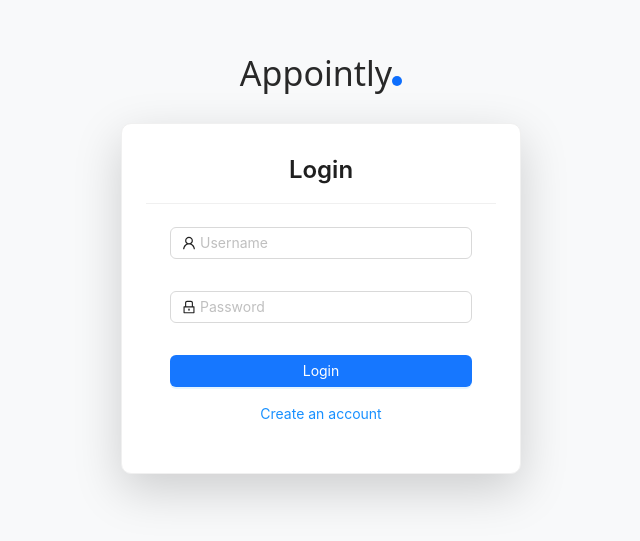
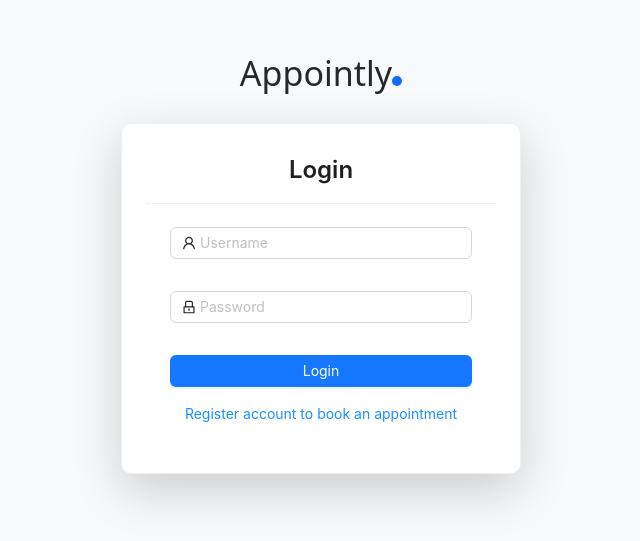
Before and after one commit to joules19/appointly-frontend, a React (Vite) app: page /login in a window 1280 px wide. Shown: the part 139-680 px from the top of the page, without its empty margins (319-959 px from the left). Built offline with nearby package versions, Linux system fonts and the light colour scheme.

Commit message:
new changes

```diff
--- a/src/api.ts
+++ b/src/api.ts
@@ -2,7 +2,7 @@ import axios from 'axios';
 
 // Create an Axios instance
 const api = axios.create({
-    baseURL: 'http://localhost:3000',
+    baseURL: 'https://appointly-backend-ntox.onrender.com',
 });
 
 // Add a request interceptor to include the token
--- a/src/pages/LoginPage.tsx
+++ b/src/pages/LoginPage.tsx
@@ -18,7 +18,7 @@ const LoginPage: React.FC = () => {
         e.preventDefault();
 
         try {
-            const response = await axios.post('http://localhost:3000/auth/login', {
+            const response = await axios.post('https://appointly-backend-ntox.onrender.com/auth/login', {
                 username,
                 password,
             });
@@ -37,7 +37,7 @@ const LoginPage: React.FC = () => {
         e.preventDefault();
 
         try {
-            const response = await axios.post('http://localhost:3000/users/register', {
+            const response = await axios.post('https://appointly-backend-ntox.onrender.com/users/register', {
                 username,
                 password,
             });
@@ -103,7 +103,7 @@ const LoginPage: React.FC = () => {
                                 style={{ cursor: 'pointer', color: '#1890ff' }}
                                 onClick={() => setMode(mode === 'login' ? 'register' : 'login')}
                             >
-                                {mode === 'login' ? 'Create an account' : 'Already have an account? Login'}
+                                {mode === 'login' ? 'Register account to book an appointment' : 'Already have an account? Login'}
                             </span>
                         </div>
                     </form>
```
